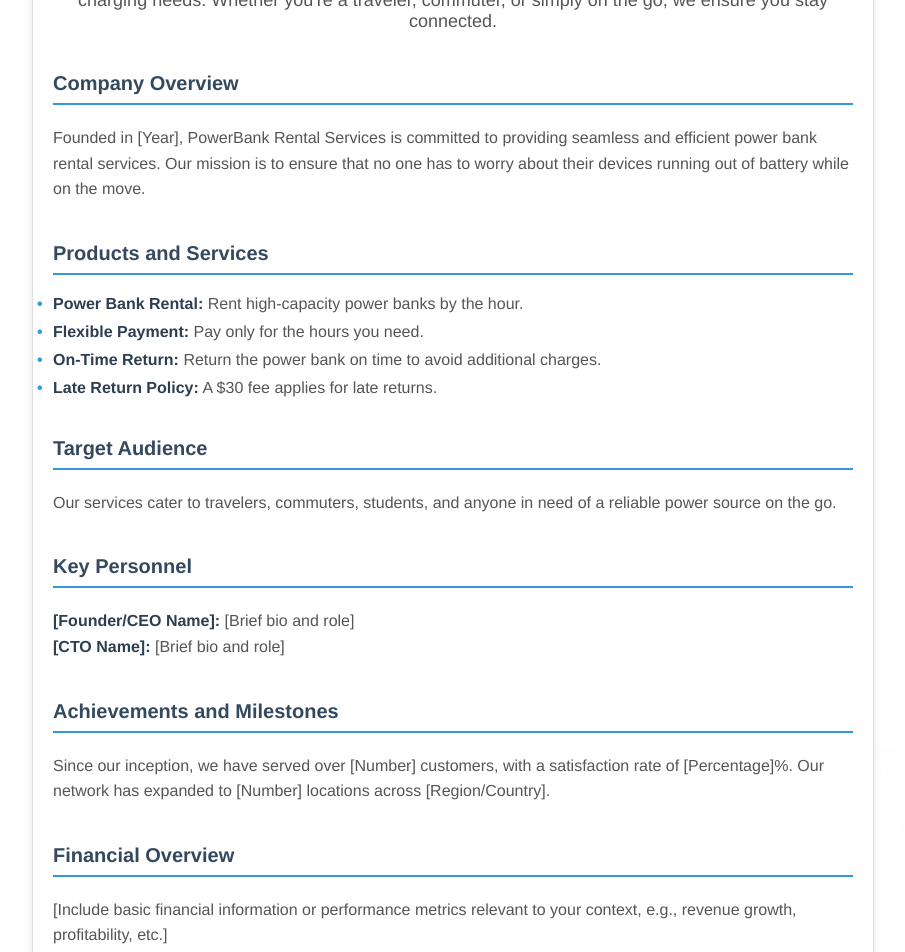
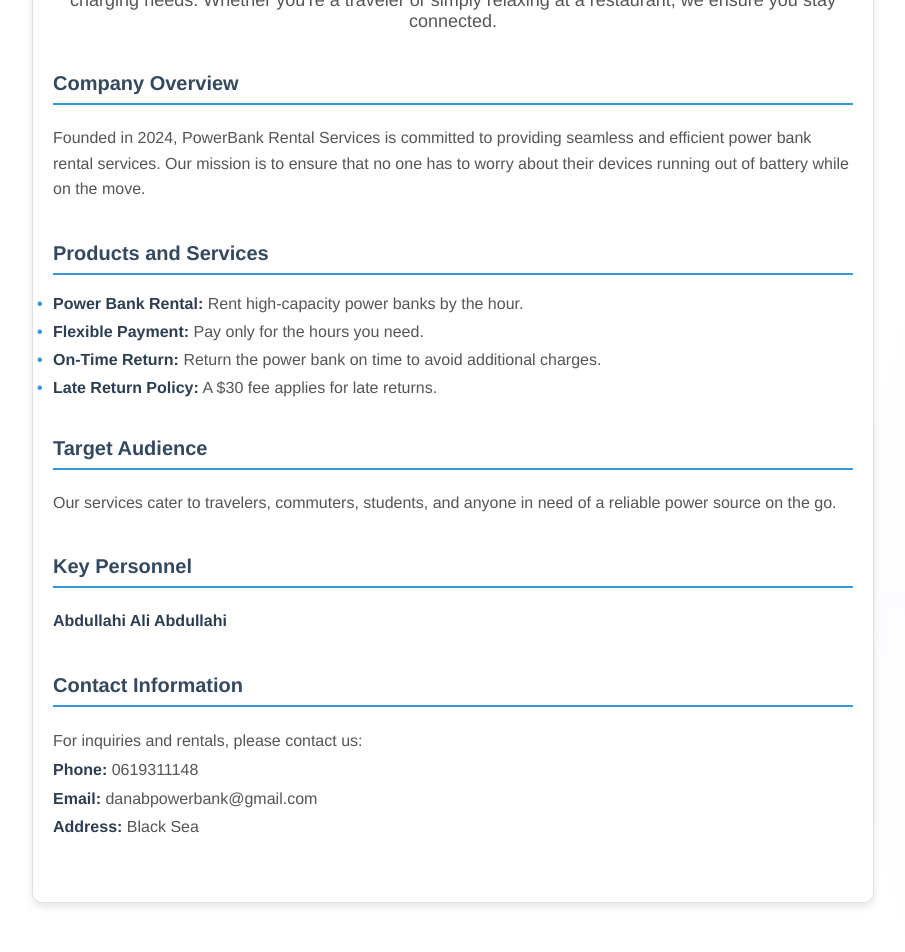
Before and after one commit to MohammedAli201/power-bank, a React (Create React App) app: page /ProfileBusiness in a window 1280 px wide. Shown: the part 240-1192 px from the top of the page, without its empty margins (187-1092 px from the left). Built offline with nearby package versions, Linux system fonts and the light colour scheme.

Commit message:
business profile is updated

```diff
--- a/src/components/page/ProfileBusiness.js
+++ b/src/components/page/ProfileBusiness.js
@@ -1,19 +1,18 @@
 import React from 'react';
 
 import '../../assets/styles/ProfileBusiness.css';
-
 
 const ProfileBusiness = () => {
     return (
         <div className="profile-business-card">
             <h1>PowerBank Rental Services</h1>
             <p className="intro">
-                PowerBank Rental Services offers convenient and reliable power bank solutions for your mobile charging needs. Whether you're a traveler, commuter, or simply on the go, we ensure you stay connected.
+                PowerBank Rental Services offers convenient and reliable power bank solutions for your mobile charging needs. Whether you're a traveler or simply relaxing at a restaurant, we ensure you stay connected.
             </p>
             <div className="section">
                 <h2>Company Overview</h2>
                 <p>
-                    Founded in [Year], PowerBank Rental Services is committed to providing seamless and efficient power bank rental services. Our mission is to ensure that no one has to worry about their devices running out of battery while on the move.
+                    Founded in 2024, PowerBank Rental Services is committed to providing seamless and efficient power bank rental services. Our mission is to ensure that no one has to worry about their devices running out of battery while on the move.
                 </p>
             </div>
             <div className="section">
@@ -34,21 +33,7 @@
             <div className="section">
                 <h2>Key Personnel</h2>
                 <p>
-                    <strong>[Founder/CEO Name]:</strong> [Brief bio and role]
-                    <br />
-                    <strong>[CTO Name]:</strong> [Brief bio and role]
-                </p>
-            </div>
-            <div className="section">
-                <h2>Achievements and Milestones</h2>
-                <p>
-                    Since our inception, we have served over [Number] customers, with a satisfaction rate of [Percentage]%. Our network has expanded to [Number] locations across [Region/Country].
-                </p>
-            </div>
-            <div className="section">
-                <h2>Financial Overview</h2>
-                <p>
-                    [Include basic financial information or performance metrics relevant to your context, e.g., revenue growth, profitability, etc.]
+                    <strong>Abdullahi Ali Abdullahi</strong>
                 </p>
             </div>
             <div className="section">
@@ -56,9 +41,9 @@
                 <p>
                     For inquiries and rentals, please contact us:
                     <br />
-                    <strong>Phone:</strong> 0616251068
+                    <strong>Phone:</strong> 0619311148
                     <br />
-                    <strong>Email:</strong> maa@danabpowerbank.com
+                    <strong>Email:</strong> danabpowerbank@gmail.com
                     <br />
                     <strong>Address:</strong> Black Sea
                 </p>
```
Also changed, not shown: 1 other file (tests, documents, lock files or other folders).
